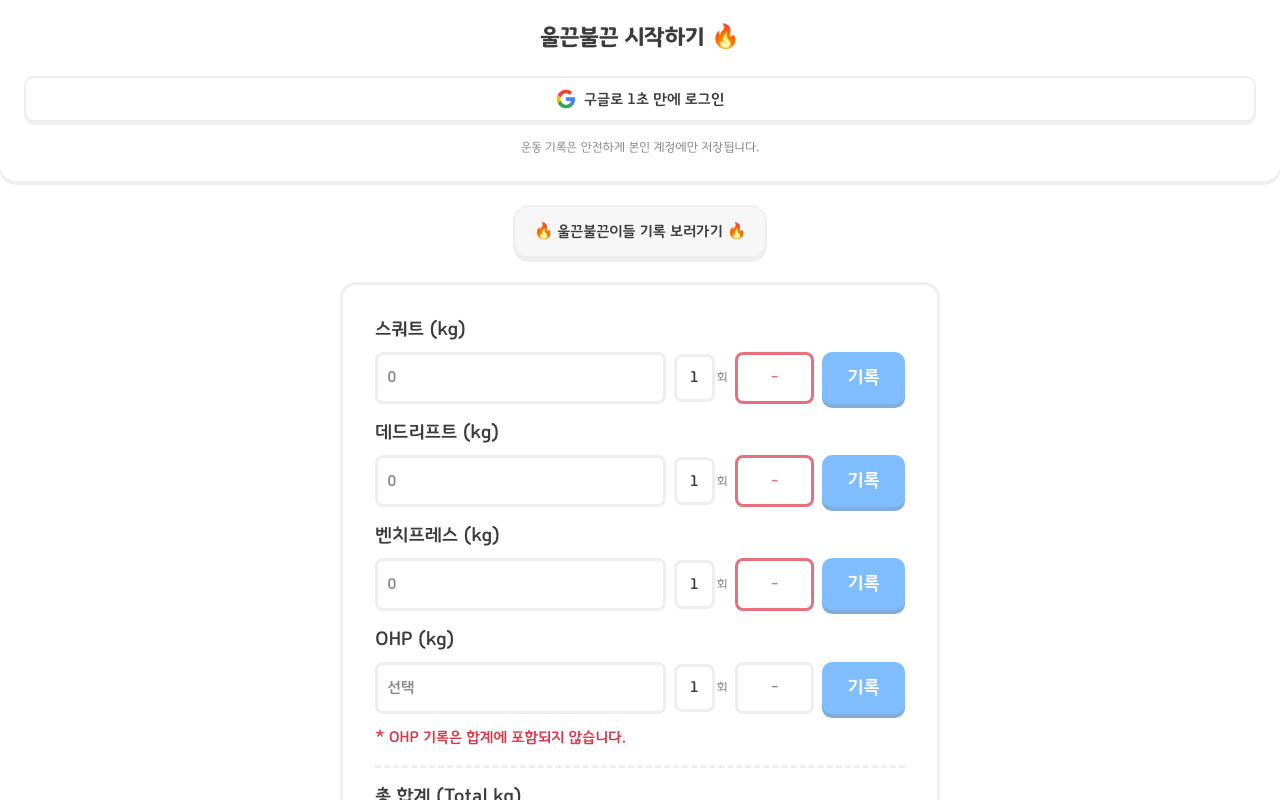
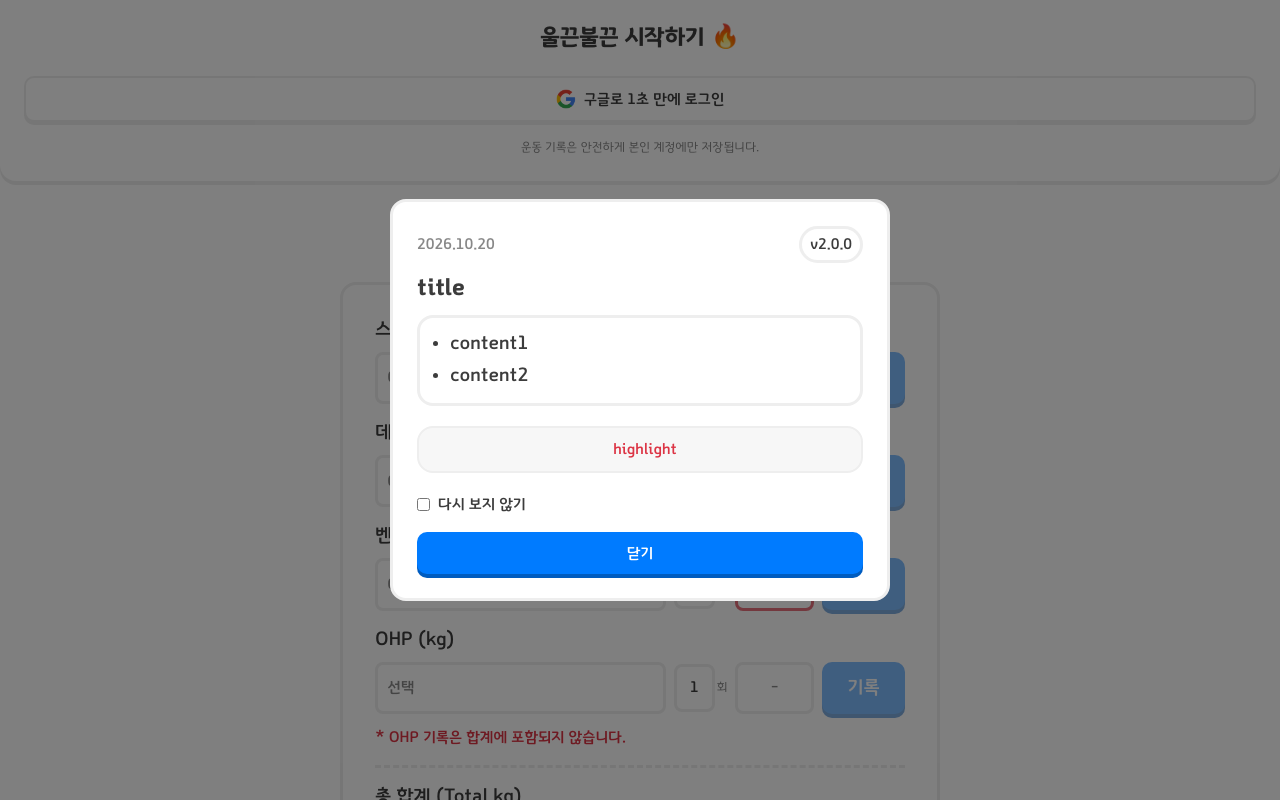
Before and after one commit to Yooodh/ulkun-bulkun, a Next.js app: page / in a window 1280 px wide. Shown: the top 800 px of the page. Built offline with nearby package versions, Linux system fonts and the light colour scheme; no server answers.

Commit message:
feat: 공지사항 모달 적용

```diff
--- a/src/app/layout.tsx
+++ b/src/app/layout.tsx
@@ -3,6 +3,7 @@ import { ThemeProvider } from 'next-themes';
 import AuthForm from '@/components/AuthForm/AuthForm';
 import InstallBanner from '@/components/InstallBanner/InstallBanner';
 
+import NoticeModal from '@/components/shared/NoticeModal/NoticeModal';
 import ThemedToaster from '@/components/shared/ThemedToaster/ThemedToaster';
 import ThemeColorSync from '@/components/shared/ThemeColorSync/ThemeColorSync';
 import ScrollToTopButton from '@/components/shared/ScrollToTopButton/ScrollToTopButton';
@@ -48,6 +49,7 @@ export default function RootLayout({
               <ScrollToTopButton />
             </div>
           </QueryProvider>
+          <NoticeModal />
           <ThemedToaster />
         </ThemeProvider>
       </body>
```
